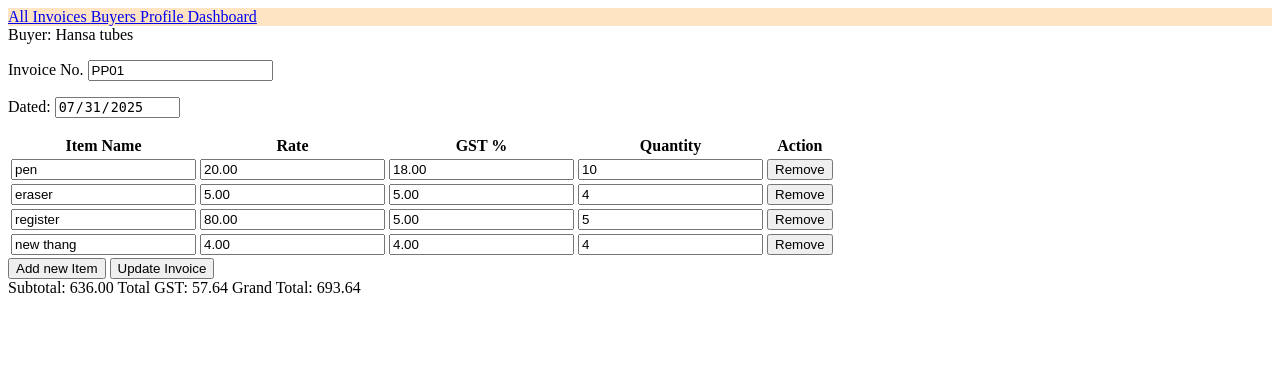
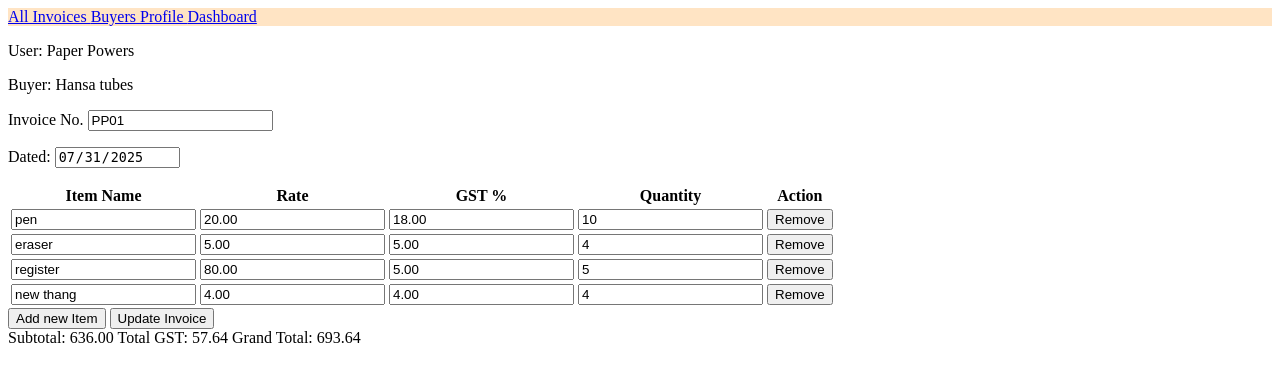
Before and after one commit to memeliciouss/invoicegen, a Django app: page /inv/edit/8 in a window 1280 px wide. Shown: the top 382 px of the page. Run offline with Django 5.2, Linux system fonts and the light colour scheme; data comes from the database, SQL or seed files in the repository; both versions use the stored data as it was after the commit.

Commit message:
add userId to Invoice model

```diff
--- a/invoice/forms.py
+++ b/invoice/forms.py
@@ -3,9 +3,15 @@ from django.forms import inlineformset_factory
 from django.forms.widgets import HiddenInput
 from django.forms.models import BaseInlineFormSet
 from buyer.models import buyer
+from user_profile.models import Profile
 from invoice.models import Invoice, Items
 
 class newInvoiceForm(forms.ModelForm):
+    userId  = forms.ModelChoiceField(
+        queryset=Profile.objects.all().order_by('name'),
+        label='Select User',
+        empty_label='Select User')
+
     buyerId  = forms.ModelChoiceField(
         queryset=buyer.objects.all().order_by('name'),
         label='Select a buyer',
@@ -14,7 +20,7 @@ class newInvoiceForm(forms.ModelForm):
     class Meta:
         model = Invoice
 
-        fields = ['buyerId', 'invNum', 'date']
+        fields = ['userId','buyerId', 'invNum', 'date']
 
         widgets = {
             'date': forms.DateInput(attrs={'type':'date'})
--- a/invoice/models.py
+++ b/invoice/models.py
@@ -1,10 +1,13 @@
 from django.db import models
 from buyer.models import buyer
+from user_profile.models import Profile
+
 # Create your models here.
 class Invoice(models.Model):
     invId= models.AutoField(primary_key=True)
     invNum = models.CharField(max_length=32)
     buyerId = models.ForeignKey(buyer, on_delete=models.SET_NULL, null=True, blank=True)
+    userId = models.ForeignKey(Profile, on_delete = models.SET_NULL, null=True, blank = True)
     # blank is form level
     # null is databse level
     # making it be null so that deletion can be handfled, but make sure to always pass a buyerId from frontend
--- a/templates/editInvoice.html
+++ b/templates/editInvoice.html
@@ -7,12 +7,20 @@ Edit Invoice {{ invoiceInst.invNum }}
 {% block body %}
 <form method="post">
 {% csrf_token %}
-
-Buyer: {{ invoiceInst.buyerId.name|default:"N/A" }}
+<p>
+    User: {{ invoiceInst.userId.name}}
+</p>
+<p>
+    Buyer: {{ invoiceInst.buyerId.name|default:"N/A" }}
+</p>
 
 {{ invoiceForm.as_p }}
+
+<!-- to render hidden form fields -->
+ <!-- crucial when using FormSet like formset_factory -->
 {{ itemFormSet.management_form }}
-        <p style="color:red;">{{ itemFormSet.non_form_errors }}</p>
+
+<p style="color:red;">{{ itemFormSet.non_form_errors }}</p>
 
 <table id="item-table">
 <thead>
--- a/templates/invoice.html
+++ b/templates/invoice.html
@@ -14,6 +14,7 @@ Invoice View
                     <button type="button">Edit</button>
                 </a>
 
+<p>{{invoice.userId.name}}</p>
 <p>{{invoice.invId}}</p>
 <p>{{invoice.invNum}}</p>
 <p>{{invoice.date}}</p>
--- a/user_profile/forms.py
+++ b/user_profile/forms.py
@@ -5,3 +5,4 @@ class ProfileEditForm(forms.ModelForm):
     class Meta:
         model = Profile
         fields = '__all__'
+        exclude = ['logo']
```
Also changed, not shown: db.sqlite3, invoice/migrations/0005_invoice_userid.py (added).
